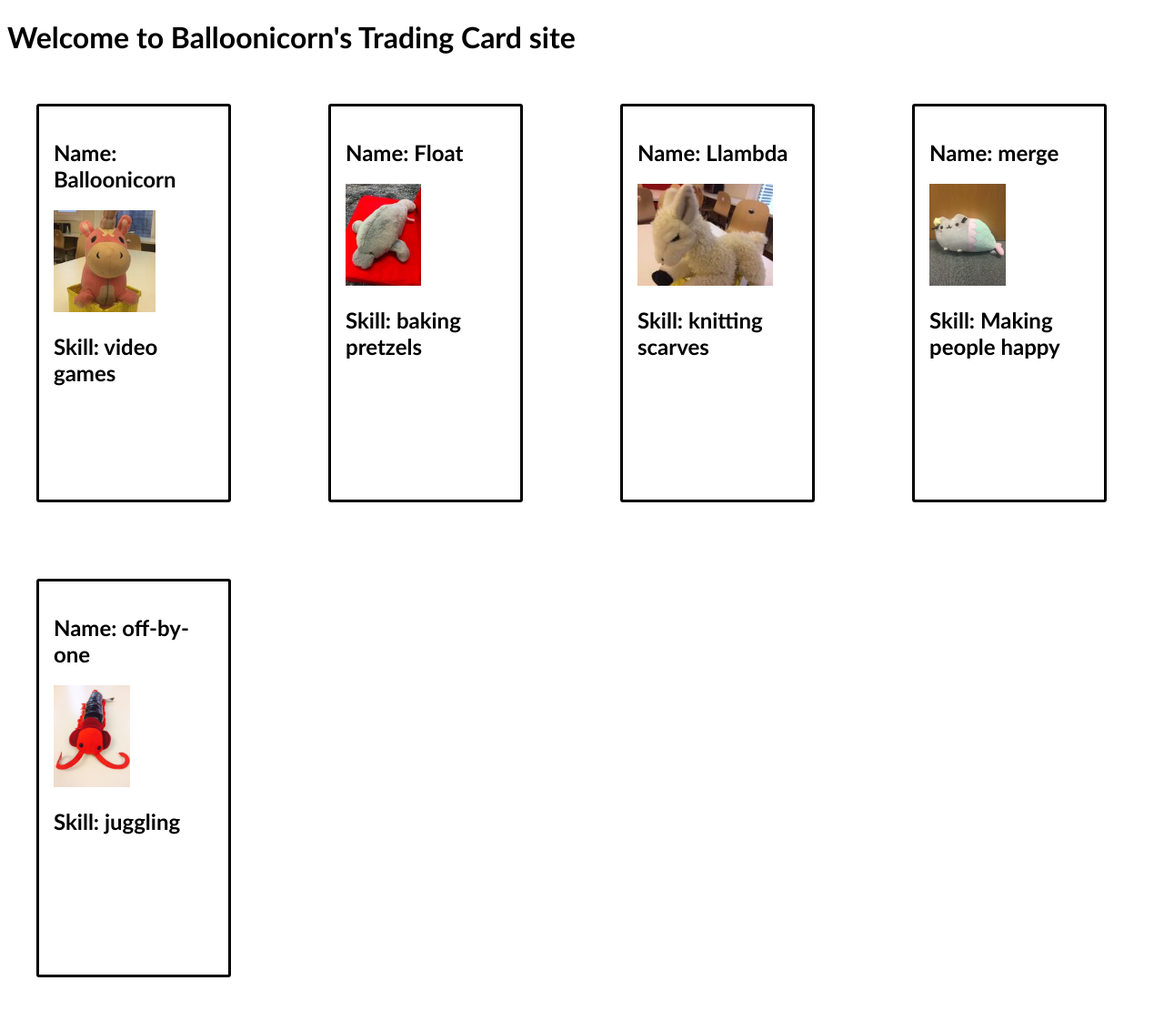
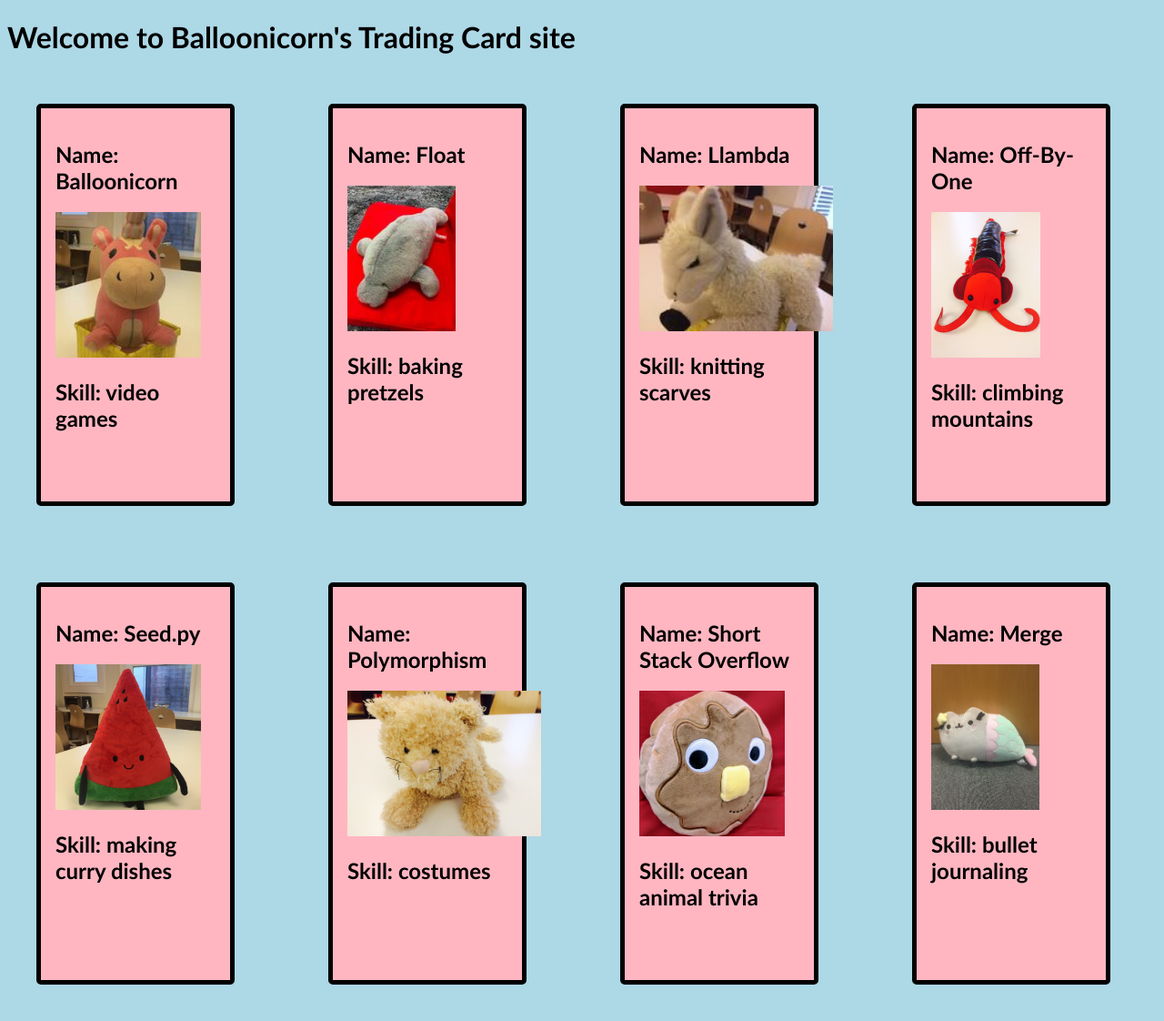
Before and after one commit to LuccaWang1/react-trading-cards, a Flask app: page /cards in a window 1280 px wide. Shown: the whole page at 91% size. Before the commit the page ends 1074 px from the top, so only its background shows below. Run offline with Flask 3, Linux system fonts and the light colour scheme; some libraries are stand-ins or nearby versions.

Commit message:
React used, complete

```diff
--- a/static/css/site.css
+++ b/static/css/site.css
@@ -6,18 +6,21 @@
 }
 
 div.card {
-  border-radius: 3px;
-  border: 3px solid black;
+  border-radius: 5px;
+  border: 5px solid black;
   width: 11em;
   height: 25em;
   margin: 2em;
   padding: 1em;
   display: inline-block;
+  background-color: lightpink;
 }
 
 body {
   font-family: 'Trebuchet MS', Helvetica, sans-serif;
+  background-color: lightblue;
 }
+
 img {
-  height: 7em;
+  height: 10em;
 }
--- a/static/js/tradingCard.jsx
+++ b/static/js/tradingCard.jsx
@@ -2,11 +2,55 @@
 
 const tradingCardData = [
   {
-    name: 'Balloonicorn',
-    skill: 'video games',
-    imgUrl: '/static/img/balloonicorn.jpg',
+    name: "Balloonicorn",
+    skill: "video games",
+    imgUrl: "/static/img/balloonicorn.jpg",
+    cardId: 1,
+  },
+  {
+    name: "Float",
+    skill: "baking pretzels",
+    imgUrl: "/static/img/float.jpg",
+    cardId: 2,
+  },
+  {
+    name: "Llambda",
+    skill: "knitting scarves",
+    imgUrl: "/static/img/llambda.jpg",
+    cardId: 3,
+  },
+  {
+    name: "Off-By-One",
+    skill: "climbing mountains",
+    imgUrl: "/static/img/off-by-one.jpeg",
+    cardId: 4,
+  },
+  {
+    name: "Seed.py",
+    skill: "making curry dishes",
+    imgUrl: "/static/img/seedpy.jpeg",
+    cardId: 5,
+  },
+  {
+    name: "Polymorphism",
+    skill: "costumes",
+    imgUrl: "/static/img/polymorphism.jpeg",
+    cardId: 6,
+  },
+  {
+    name: "Short Stack Overflow",
+    skill: "ocean animal trivia",
+    imgUrl: "/static/img/shortstack-overflow.jpeg",
+    cardId: 7,
+  },
+  {
+    name: "Merge",
+    skill: "bullet journaling",
+    imgUrl: "/static/img/merge.png",
+    cardId: 8,
   },
 ];
+console.log(tradingCardData);
 
 function TradingCard(props) {
   return (
@@ -18,27 +62,25 @@ function TradingCard(props) {
   );
 }
 
-ReactDOM.render(
-  <TradingCard name="Balloonicorn" skill="video games" imgUrl="/static/img/balloonicorn.jpg" />,
-  document.querySelector('#balloonicorn'),
-);
+function CardHolder() {
+  const cardHolderArray = []
 
-ReactDOM.render(
-  <TradingCard name="Float" skill="baking pretzels" imgUrl="/static/img/float.jpg" />,
-  document.querySelector('#float'),
-);
+  for (const card of tradingCardData) {
+    cardHolderArray.push(
+    <TradingCard
+      name={card.name}
+      skill={card.skill}
+      imgUrl={card.imgUrl}
+      key={card.cardId}
+    />
+    );
+  }
 
-ReactDOM.render(
-  <TradingCard name="Llambda" skill="knitting scarves" imgUrl="/static/img/llambda.jpg" />,
-  document.querySelector('#llambda'),
-);
+  return (
+    <React.Fragment>
+      {cardHolderArray}
+    </React.Fragment>
+  );
+}
 
-ReactDOM.render(
-  <TradingCard name="merge" skill="Making people happy" imgUrl="/static/img/merge.png" />,
-  document.querySelector('#merge'),
-);
-
-ReactDOM.render(
-  <TradingCard name="off-by-one" skill="juggling" imgUrl="/static/img/off-by-one.jpeg" />,
-  document.querySelector('#off-by-one'),
-);
+ReactDOM.render(<CardHolder />, document.querySelector('#cards'))
--- a/templates/cards.html
+++ b/templates/cards.html
@@ -8,21 +8,7 @@
 
 
 {% block body %}
-<div class="grid">
-  <!-- Mount Balloonicorn's card on to this element. -->
-  <div id="balloonicorn"></div>
-
-  <!-- Mount Float's card on to this element. -->
-  <div id="float"></div>
-
-  <!-- Mount Llambda's card on to this element. -->
-  <div id="llambda"></div>
-
-  <!-- Mount Merge's card on to this element. -->
-  <div id="merge"></div>
-
-  <!-- Mount Off-By-One's card on to this element. -->
-  <div id="off-by-one"></div>
+<div class="grid" id="cards">
 </div>
 
 {% endblock %}
--- a/templates/homepage.html
+++ b/templates/homepage.html
@@ -8,8 +8,6 @@
 
 
 {% block body %}
-
 <!-- Mount your react components on to this element. -->
-<div id="app"></div>
-
+  <div id="app"></div>
 {% endblock %}
```
Also changed, not shown: static/js/homepage.jsx (line endings or trailing spaces).
